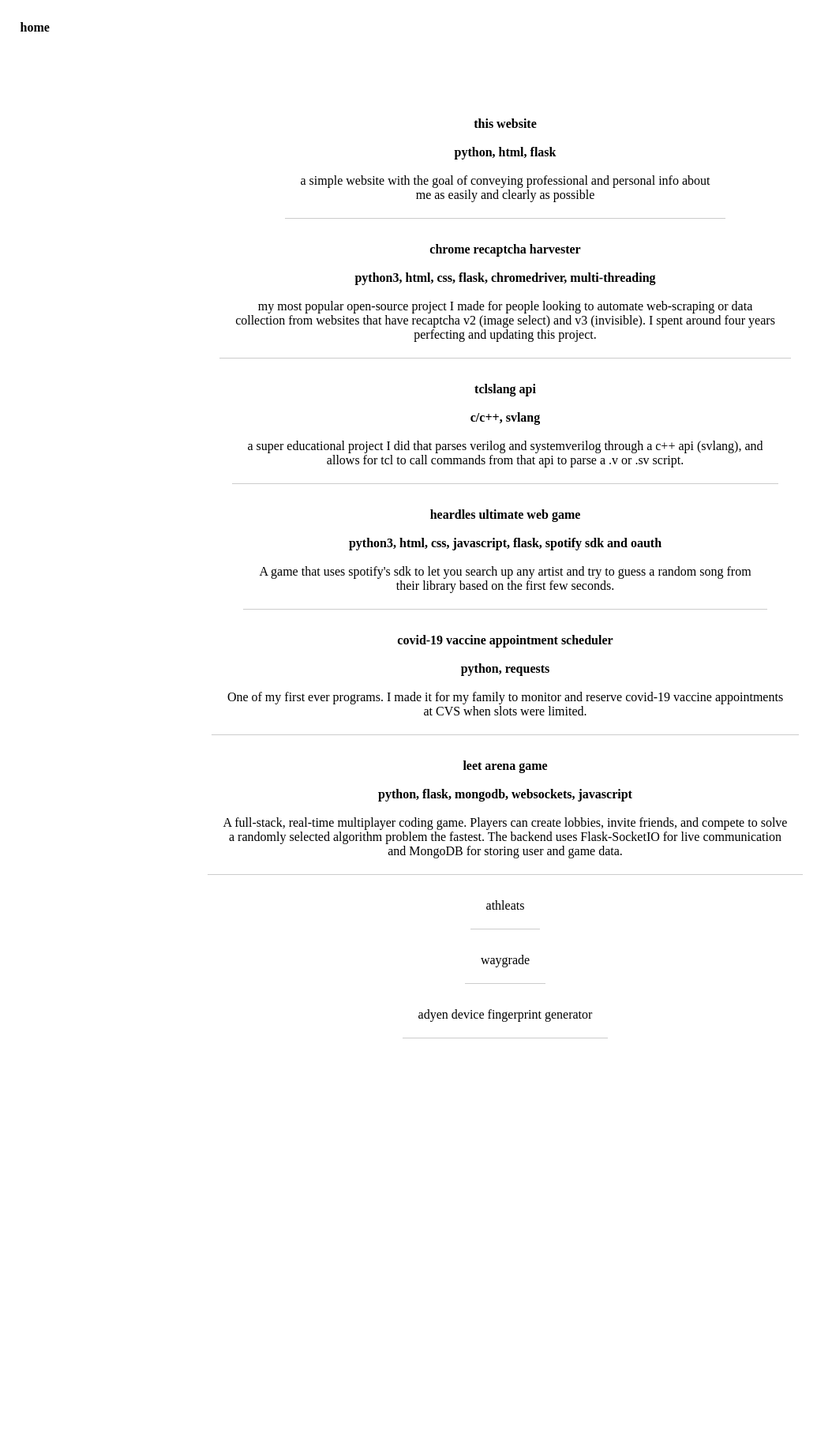
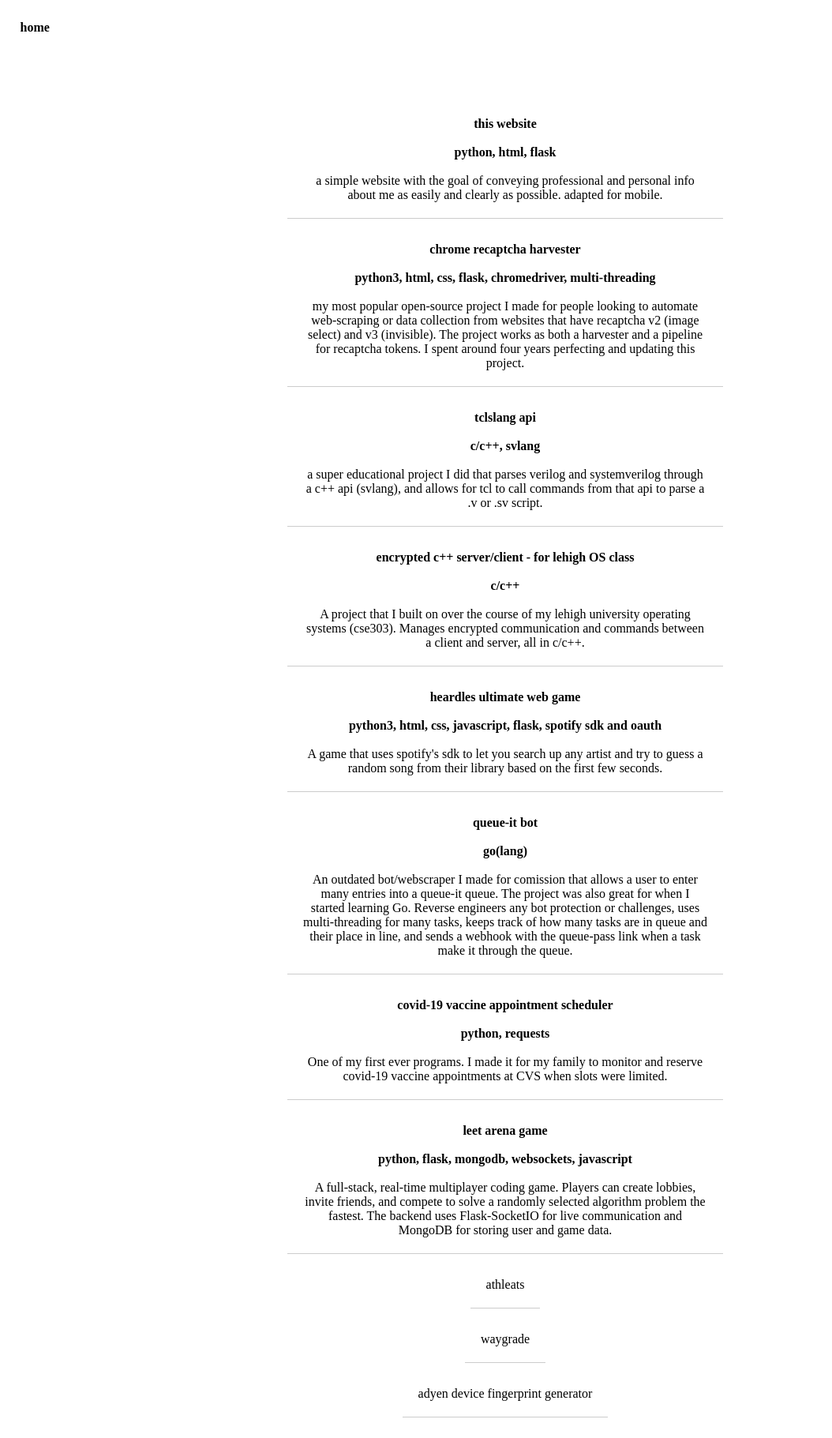
Before and after one commit to benastahl/ben_portfolio_website, a Flask app: page /projects in a window 1280 px wide. Shown: the whole page at 79% size, without its empty margins (0-1054 px from the left). Before the commit the page ends 1315 px from the top, so only its background shows below. Run offline with Flask 3, Linux system fonts and the light colour scheme.

Commit message:
new projects and updates

```diff
--- a/static/stylesheets/projects.css
+++ b/static/stylesheets/projects.css
@@ -15,6 +15,8 @@ li {
     text-align: center;
     padding: 20px;
     margin-bottom: 10px;
+    max-width: 40vw;
+    text-wrap: auto;
 }
 li a {
     text-decoration: none;
--- a/templates/projects.html
+++ b/templates/projects.html
@@ -17,8 +17,8 @@
         <strong>python, html, flask</strong>
         <br><br>
 
-        a simple website with the goal of conveying professional and personal info about<br>
-        me as easily and clearly as possible
+        a simple website with the goal of conveying professional and personal info about
+        me as easily and clearly as possible. adapted for mobile.
 
     </a></li>
     <li><a href="https://github.com/benastahl/chrome-recaptcha-harvester"><strong>chrome recaptcha harvester</strong><br><br>
@@ -26,8 +26,9 @@
         <strong>python3, html, css, flask, chromedriver, multi-threading</strong>
         <br><br>
 
-        my most popular open-source project I made for people looking to automate web-scraping or data<br>
-        collection from websites that have recaptcha v2 (image select) and v3 (invisible). I spent around four years<br>
+        my most popular open-source project I made for people looking to automate web-scraping or data
+        collection from websites that have recaptcha v2 (image select) and v3 (invisible). The project works
+        as both a harvester and a pipeline for recaptcha tokens. I spent around four years
         perfecting and updating this project.
 
     </a></li>
@@ -35,8 +36,17 @@
 
         <strong>c/c++, svlang</strong>
         <br><br>
-        a super educational project I did that parses verilog and systemverilog through a c++ api (svlang), and<br>
+        a super educational project I did that parses verilog and systemverilog through a c++ api (svlang), and
         allows for tcl to call commands from that api to parse a .v or .sv script.
+
+    </a></li>
+
+    <li><a href="https://github.com/benastahl/cpp-enc-server-cse303"><strong>encrypted c++ server/client - for lehigh OS class</strong><br><br>
+
+        <strong>c/c++</strong>
+        <br><br>
+        A project that I built on over the course of my lehigh university operating systems (cse303).
+        Manages encrypted communication and commands between a client and server, all in c/c++.
 
     </a></li>
 
@@ -45,9 +55,21 @@
         <strong>python3, html, css, javascript, flask, spotify sdk and oauth</strong>
         <br><br>
 
-        A game that uses spotify's sdk to let you search up any artist and try to guess a random song from<br>
+        A game that uses spotify's sdk to let you search up any artist and try to guess a random song from
         their library based on the first few seconds.
 
+
+    </a></li>
+
+    <li><a href="https://github.com/benastahl/QueueIT-MASTER"><strong>queue-it bot</strong><br><br>
+
+        <strong>go(lang)</strong>
+        <br><br>
+        An outdated bot/webscraper I made for comission that allows a user to enter many entries into a queue-it queue.
+        The project was also great for when I started learning Go.
+        Reverse engineers any bot protection or challenges, uses multi-threading for many tasks, keeps track of
+        how many tasks are in queue and their place in line, and sends a webhook with the queue-pass link when a task
+        make it through the queue.
 
     </a></li>
 
@@ -56,7 +78,7 @@
         <strong>python, requests</strong>
         <br><br>
 
-        One of my first ever programs. I made it for my family to monitor and reserve covid-19 vaccine appointments<br>
+        One of my first ever programs. I made it for my family to monitor and reserve covid-19 vaccine appointments
         at CVS when slots were limited.
 
     </a></li>
@@ -66,8 +88,8 @@
         <strong>python, flask, mongodb, websockets, javascript</strong>
         <br><br>
 
-        A full-stack, real-time multiplayer coding game. Players can create lobbies, invite friends, and compete to solve<br>
-        a randomly selected algorithm problem the fastest. The backend uses Flask-SocketIO for live communication<br>
+        A full-stack, real-time multiplayer coding game. Players can create lobbies, invite friends, and compete to solve
+        a randomly selected algorithm problem the fastest. The backend uses Flask-SocketIO for live communication
         and MongoDB for storing user and game data.
 
     </a></li>
```
